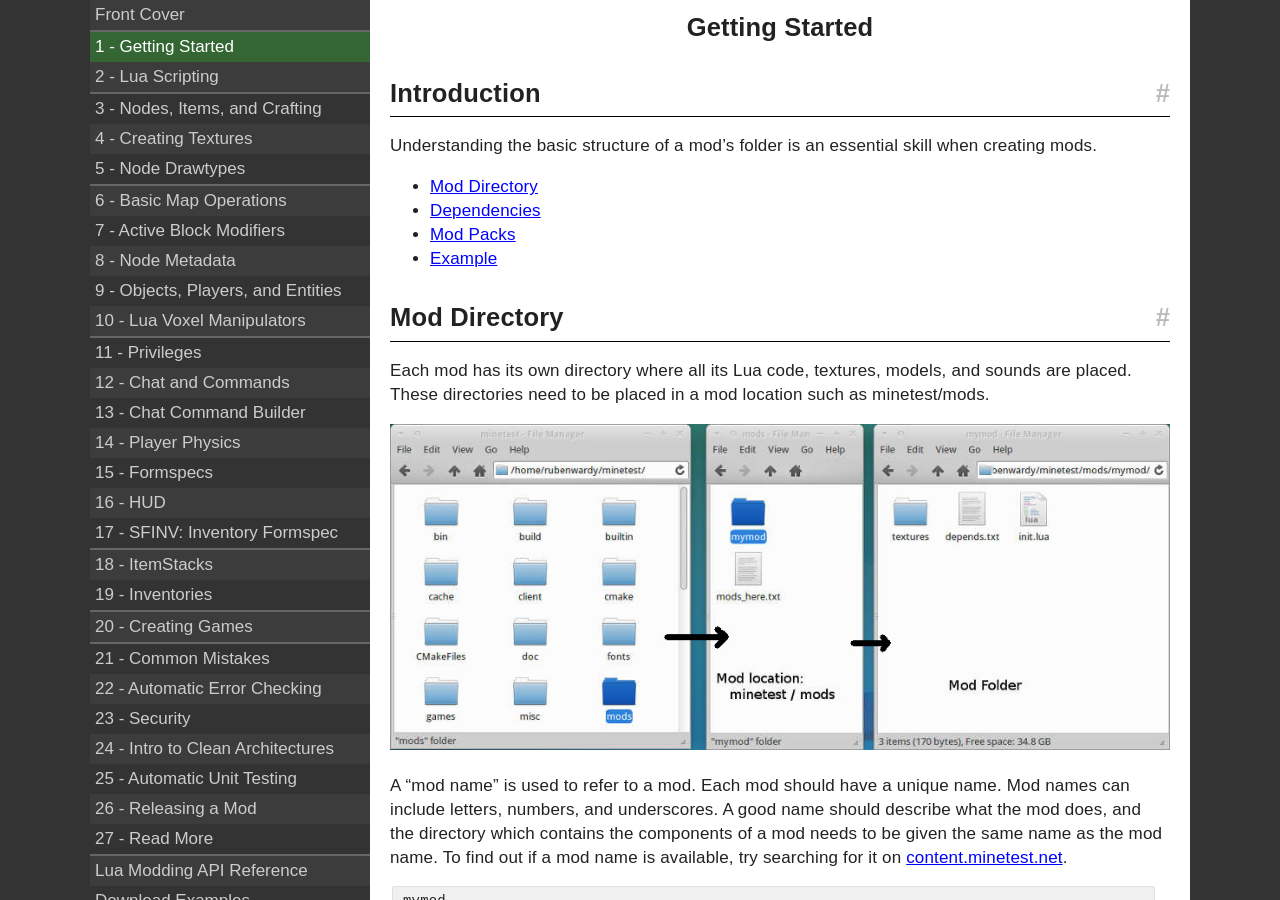
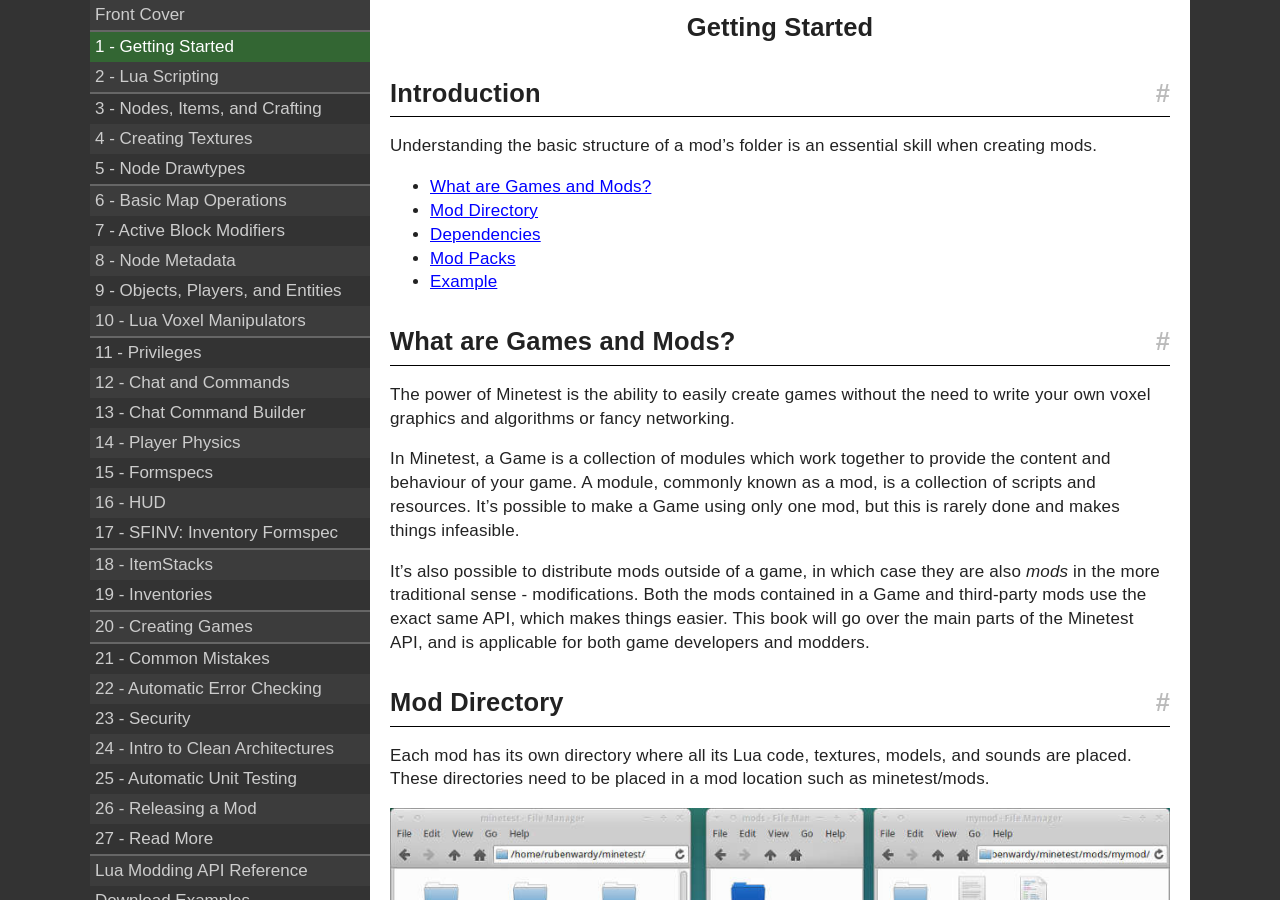
Before and after one commit to rubenwardy/minetest_modding_book, a Jekyll site: the page built from _en/basics/getting_started.md, in a window 1280 px wide and 900 px high. Built offline with Jekyll 4.4.1, drawn with Linux system fonts in a browser that asks for light colours; nearby versions of some CDN libraries.

Commit message:
Getting Started: Introduce games and mods

```diff
--- a/_en/basics/getting_started.md
+++ b/_en/basics/getting_started.md
@@ -3,7 +3,7 @@
 layout: default
 root: ../..
 idx: 1.1
-description: Learn how to make a mod folder, including init.lua, depends.txt and more.
+description: Learn how to make a mod folder, including init.lua, mod.conf and more.
 redirect_from:
 - /en/chapters/folders.html
 - /en/basics/folders.html
@@ -14,10 +14,30 @@
 Understanding the basic structure of a mod's folder
 is an essential skill when creating mods.
 
+* [What are Games and Mods?](#what-are-games-and-mods)
 * [Mod Directory](#mod-directory)
 * [Dependencies](#dependencies)
 * [Mod Packs](#mod-packs)
 * [Example](#example)
+
+
+## What are Games and Mods?
+
+The power of Minetest is the ability to easily create games without the need
+to write your own voxel graphics and algorithms or fancy networking.
+
+In Minetest, a Game is a collection of modules which work together to provide the
+content and behaviour of your game.
+A module, commonly known as a mod, is a collection of scripts and resources.
+It's possible to make a Game using only one mod, but this is rarely done and makes things
+infeasible.
+
+It's also possible to distribute mods outside of a game, in which case they
+are also *mods* in the more traditional sense - modifications.
+Both the mods contained in a Game and third-party mods use the exact same API,
+which makes things easier.
+This book will go over the main parts of the Minetest API,
+and is applicable for both game developers and modders.
 
 ## Mod Directory
 
```
